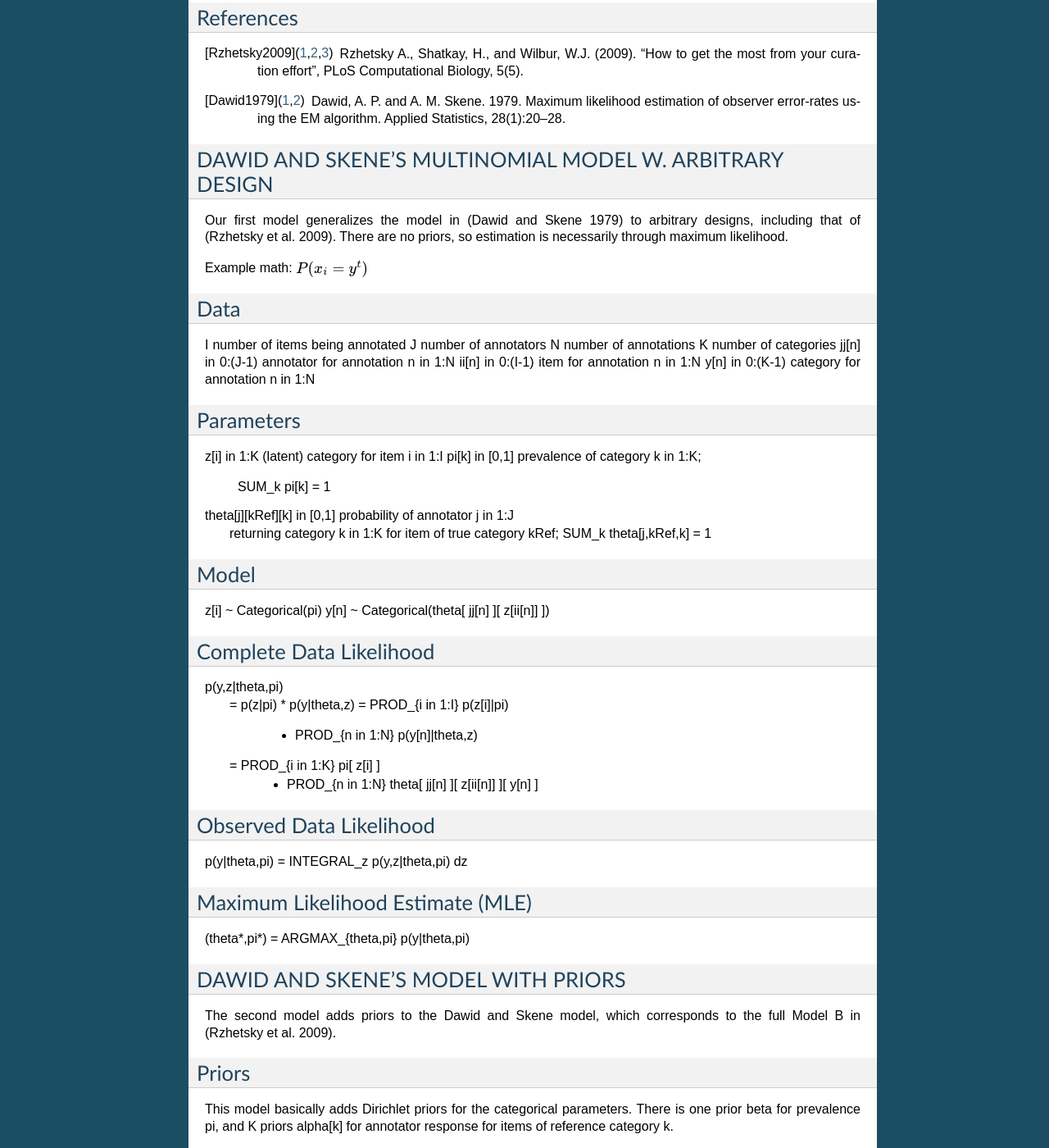
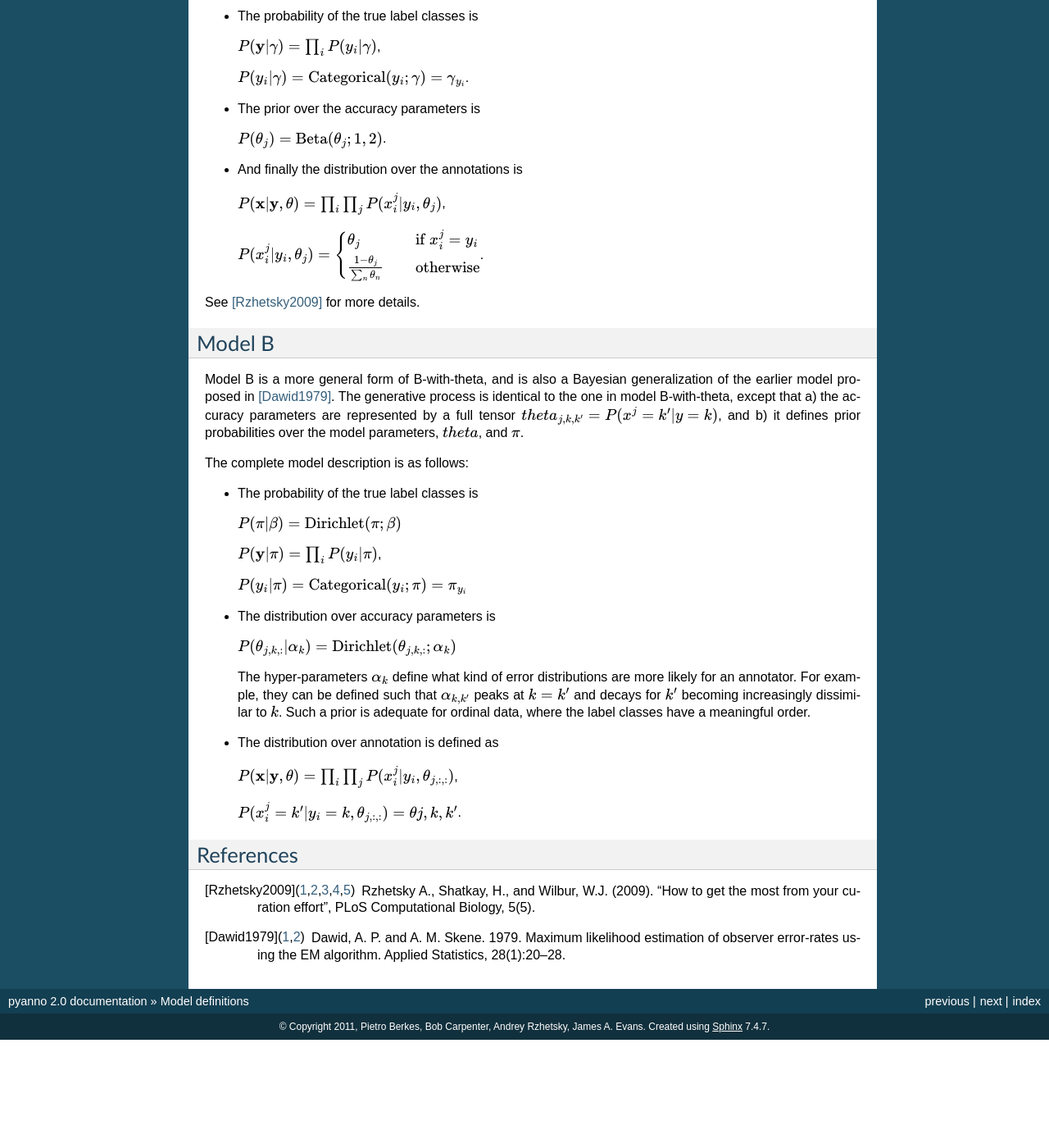
Before and after one commit to xpw0222/uchicago-pyanno, a Sphinx documentation site: the page built from docs/source/models.rst, in a window 1280 px wide and 1400 px high, scrolled down 1510 px. Shown: the whole window at 82% size. Built offline with Sphinx 7.4.7, drawn with Linux system fonts in a browser that asks for light colours; formulas are drawn with MathJax 3; after the commit the page ends 2778 px from its top, so only the background shows below that; some of the changed text lies outside the part shown.

```diff
--- a/docs/source/gui_guide.rst
+++ b/docs/source/gui_guide.rst
@@ -13,14 +13,14 @@ to start the pyAnno GUI.
 Navigating the main window
 ^^^^^^^^^^^^^^^^^^^^^^^^^^
 
-The main window of the pyAnno GUI looks like this:
+This is the main window of the pyAnno GUI:
 
 .. image:: images/main_window_screenshot.png
      :width: 600pt
 
 It contains three panels:
 
-* On the left side we find the **model panel**. At the top, there are buttons
+* On the left side we find the **model panel**. At the top, there are controls
   to create a new model. Select the desired model from the selection box,
   and click on "Create..." to enter the basic parameters for the model, for
   example:
--- a/docs/source/models.rst
+++ b/docs/source/models.rst
@@ -39,7 +39,42 @@ accuracy
 Model A
 -------
 
-descr
+Model A  defines a probability distribution over data annotations with
+a loop design in which each item is annotated by three users.
+The distributions over annotations is defined by a
+three-steps generative model:
+
+    1. First, the model independently generates correctness values for the
+       triplet of annotators (e.g., CCI where C=correct, I=incorrect)
+
+    2. Second, the model generates an agreement pattern compatible with
+       the correctness values (e.g., CII is compatible with the agreement
+       patterns 'abb' and 'abc', where different letters correspond to
+       different annotations
+
+    3. Finally, the model generates actual observations compatible with
+       the agreement patterns
+
+More in detail, the model is described as follows:
+
+* Parameters :math:`\theta_j` control the prior probability that annotator
+  :math:`j` is correct. Thus, for each triplet of annotations
+  for annotators :math:`m`, :math:`n`, and :math:`l`, we have
+
+  :math:`P( \mathrm{X}_m \mathrm{X}_n \mathrm{X}_l | \theta ) = P( \mathrm{X}_m | \theta ) P( \mathrm{X}_n | \theta ) P( \mathrm{X}_l | \theta )`
+
+  where
+
+  :math:`P( \mathrm{X}_j ) =\left\{\begin{array}{l l} \theta_j & \quad \text{if } \mathrm{X}_j = \mathrm{C} \\ 1-\theta_j & \quad \text{if } \mathrm{X}_j = \mathrm{I}\\ \end{array} \right.`
+
+* Parameters :math:`\omega_k` control the probability of observing an
+  annotation of class :math:`k` over all items and annotators. From these
+  one can derive the parameters :math:`\alpha`, which correspond
+  to the probability
+  of each agreement pattern according to the tables published in
+  [Rzhetsky2009]_.
+
+See [Rzhetsky2009]_ for a more complete presentation of the model.
 
 Model B-with-theta
 ------------------
@@ -83,8 +118,35 @@ Model B
 Model B is a more general form of B-with-theta, and is also a Bayesian
 generalization of the earlier model proposed in [Dawid1979]_. The generative
 process is identical to the one in model B-with-theta, except that
-a)
+a) the accuracy parameters are represented by a full tensor
+:math:`\\theta_{j,k,k'} = P(x^j = k' | y = k)`, and b) it defines prior
+probabilities over the model parameters, :math:`\\theta`, and :math:`\pi`.
 
+The complete model description is as follows:
+
+* The probability of the true label classes is
+
+  :math:`P(\pi | \beta) = \mathrm{Dirichlet} (\pi ; \beta)`
+
+  :math:`P(\mathbf{y} | \pi) = \prod_i P(y_i | \pi)`,
+
+  :math:`P(y_i | \pi) = \mathrm{Categorical}(y_i; \pi) = \pi_{y_i}`
+
+* The distribution over accuracy parameters is
+
+  :math:`P(\theta_{j,k,:} | \alpha_k) = \mathrm{Dirichlet} ( \theta_{j,k,:} ; \alpha_k)`
+
+  The hyper-parameters :math:`\alpha_k` define what kind of error distributions
+  are more likely for an annotator. For example, they can be defined such that
+  :math:`\alpha_{k,k'}` peaks at :math:`k = k'` and decays for :math:`k'`
+  becoming increasingly dissimilar to :math:`k`. Such a prior is adequate
+  for ordinal data, where the label classes have a meaningful order.
+
+* The distribution over annotation is defined as
+
+  :math:`P(\mathbf{x} | \mathbf{y}, \theta) = \prod_i \prod_j P(x^j_i | y_i, \theta_{j,:,:})`,
+
+  :math:`P(x^j_i = k' | y_i = k, \theta_{j,:,:}) = \theta{j,k,k'}`.
 
 References
 ----------
@@ -96,135 +158,3 @@ References
 .. [Dawid1979] Dawid, A. P. and A. M. Skene. 1979.  Maximum likelihood
     estimation of observer error-rates using the EM algorithm.  Applied
     Statistics, 28(1):20--28.
-
-
-DAWID AND SKENE'S MULTINOMIAL MODEL W. ARBITRARY DESIGN
-------------------------------------------------------------
-
-Our first model generalizes the model in (Dawid and Skene 1979) to
-arbitrary designs, including that of (Rzhetsky et al. 2009).  There
-are no priors, so estimation is necessarily through maximum
-likelihood.
-
-
-Example math:
-:math:`P(x_i = y^t)`
-
-
-Data
---------------------
-I                 number of items being annotated
-J                 number of annotators
-N                 number of annotations
-K                 number of categories
-jj[n] in 0:(J-1)  annotator for annotation n in 1:N
-ii[n] in 0:(I-1)  item for annotation n in 1:N
-y[n]  in 0:(K-1)  category for annotation n in 1:N
-
-Parameters
---------------------
-z[i]  in 1:K                 (latent) category for item i in 1:I
-pi[k] in [0,1]               prevalence of category k in 1:K;
-                                 SUM_k pi[k] = 1
-theta[j][kRef][k] in [0,1]   probability of annotator j in 1:J
-                                 returning category k in 1:K for
-                                 item of true category kRef;
-                                 SUM_k theta[j,kRef,k] = 1
-Model
---------------------
-z[i] ~ Categorical(pi)
-y[n] ~ Categorical(theta[ jj[n] ][ z[ii[n]] ])
-
-Complete Data Likelihood
---------------------
-p(y,z|theta,pi)
-    = p(z|pi) * p(y|theta,z)
-    = PROD_{i in 1:I} p(z[i]|pi)
-      * PROD_{n in 1:N} p(y[n]|theta,z)
-    = PROD_{i in 1:K} pi[ z[i] ]
-      * PROD_{n in 1:N} theta[ jj[n] ][ z[ii[n]] ][ y[n] ]
-
-Observed Data Likelihood
---------------------
-p(y|theta,pi) = INTEGRAL_z p(y,z|theta,pi) dz
-
-Maximum Likelihood Estimate (MLE)
---------------------
-(theta*,pi*) = ARGMAX_{theta,pi} p(y|theta,pi)
-
-
-
-DAWID AND SKENE'S MODEL WITH PRIORS
-------------------------------------------------------------
-The second model adds priors to the Dawid and Skene model, which
-corresponds to the full Model B in (Rzhetsky et al. 2009).
-
-Priors
---------------------
-This model basically adds Dirichlet priors for the categorical
-parameters.  There is one prior beta for prevalence pi, and
-K priors alpha[k] for annotator response for items of reference
-category k.
-
-   beta in (0,infty)^K
-
-   alpha[k] in (0,infty)^K
-
-For maximum a posteriori fitting, all values must be
-greater than or equal to 1.0.
-
-
-Model
---------------------
-In BUGS-like notation, we add the following:
-
-pi ~ Dirichlet(beta)
-
-for (j in 1:J) {
-    for (k in 1:K) {
-    	theta[j][k] ~ Dirichlet(alpha[k])
-    }
-}
-
-Complete Likelihood
---------------------
-We just add in terms for the priors to the data likelihood
-above, giving us:
-
-p(y,z,theta,pi|alpha,beta)
-    = p(theta|alpha) * p(pi|beta) * p(y,z|theta,pi)
-
-where
-
-     p(theta|alpha) = Dirichlet(theta|alpha)
-
-and
-
-     p(theta|alpha)
-         = PROD_{j in 1:J} PROD_{k in 1:K}
-	     Dirichlet(theta[j][k]|alpha[k]).
-
-EM ALGORITHM
-------------------------------------------------------------
-
-All of the expecation-maximization (EM) algorithms work the
-same way for computing either maximum likelihood estimates (MLE)
-or maximum a posterioiri (MAP estimates).  The basic idea is
-to treat the the unknown category labels as missing data,
-alternating between estimating the category expecations and
-then maximizing the parameters for those expectations.
-
-0. Initialize parameters (pi(0),theta(0))
-
-1. for n = 1; ; ++n
-
-   1.a  (E Step)
-        Calculate observed data likelihood given previous params
-             p(cat|pi(n-1),theta(n-1),y)
-
-   1.b  (M Step)
-        Set next params pi(n), theta(n) to maximize observed
-        data likelihood w.r.t. previous params
-
-   1.c  (convergence test)
-        if log likelihood doesn't change much, exit
```
Also changed, not shown: other parts of docs/source/gui_guide.rst (+1 -1 lines), other parts of docs/source/models.rst (+2 -2 lines), docs/source/index.rst (+11 -9 lines), docs/source/installation.rst (+42 -20 lines), docs/source/images/sshot1.png (added), docs/source/images/sshot2.png (added), docs/source/images/sshot3.png (added).
